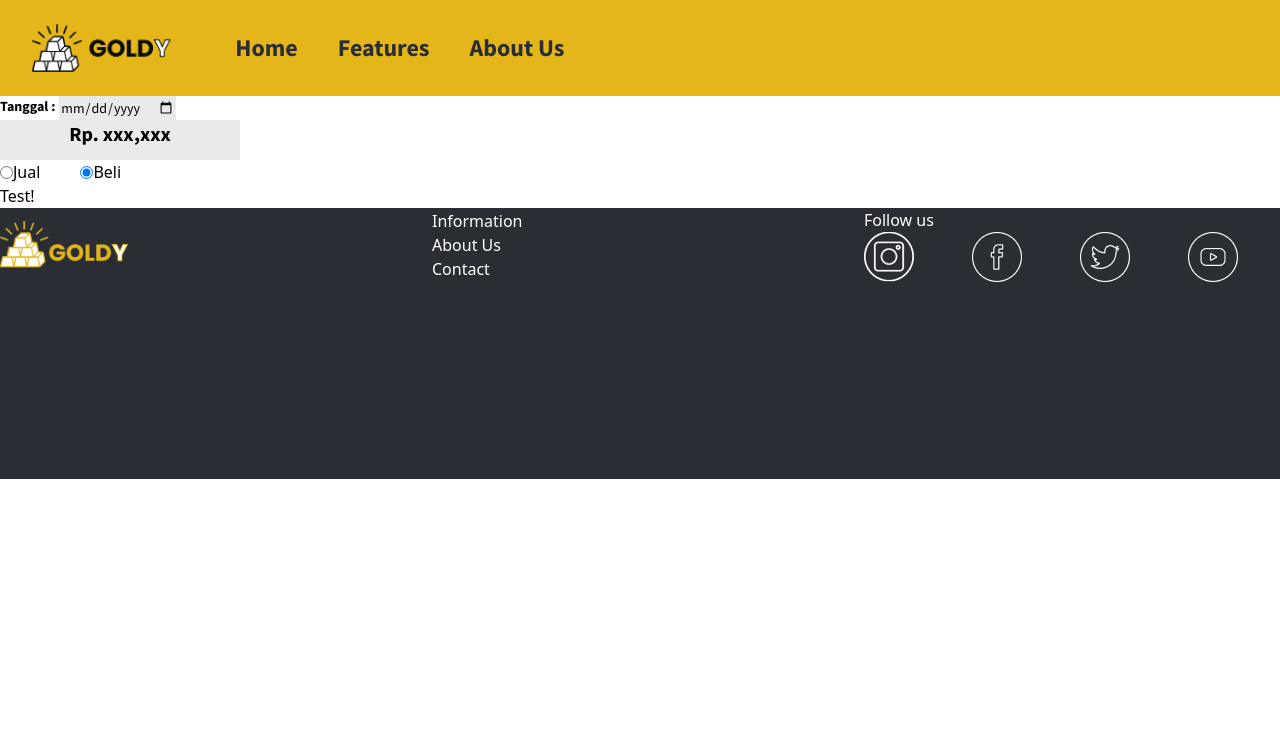
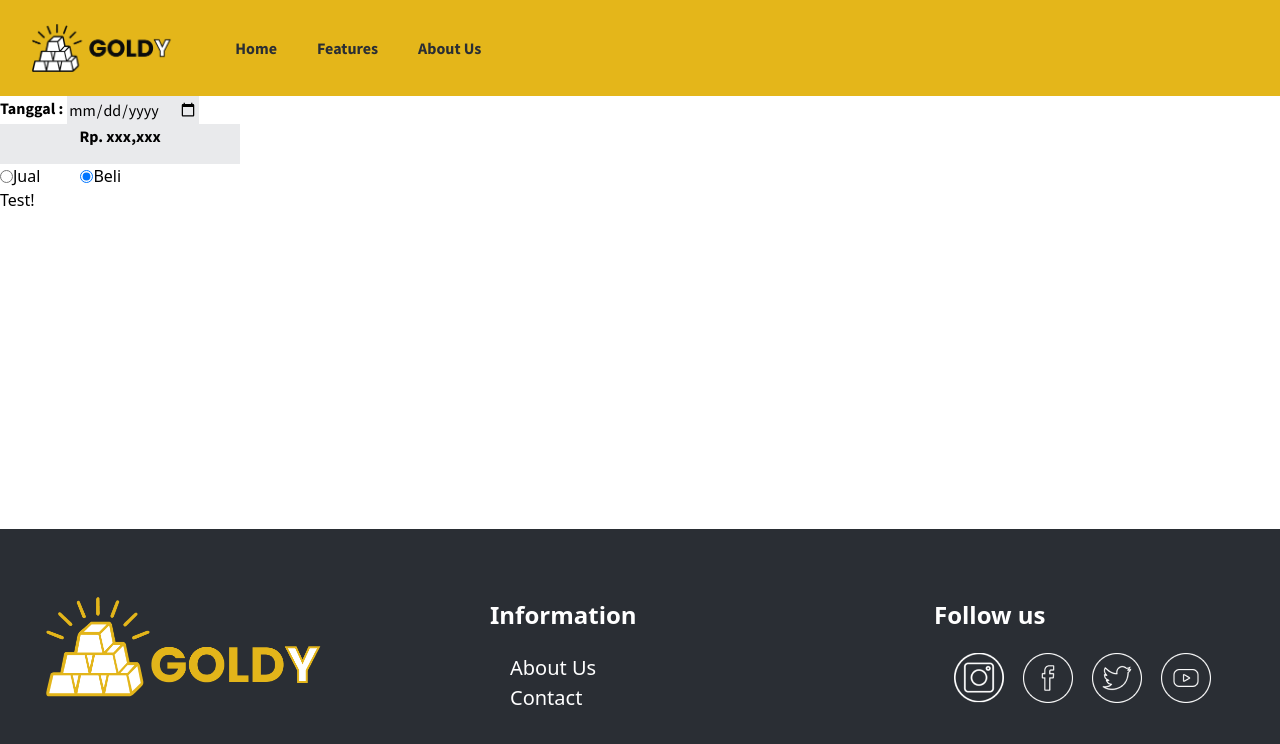
Before and after one commit to Bejo-Group/goldy-FE, a React (Create React App) app in the folder goldy/: page /prediksi in a window 1280 px wide. Shown: the top 744 px of the page. Built offline with nearby package versions, Linux system fonts and the light colour scheme.

Commit message:
fix footer

```diff
--- a/goldy/src/components/Footer.jsx
+++ b/goldy/src/components/Footer.jsx
@@ -7,40 +7,39 @@ import Youtube from "../assets/yt.png";
 
 export default function Footer() {
   return (
-    <footer className="bg-darkgray w-full h-[271px] text-white">
-      <div className="flex justify-center items-center grid grid-cols-3 gap-4">
+    <footer className="fixed bottom-0 flex justify-center items-center bg-darkgray w-full h-[271px] text-white mt-auto">
+      <div className="grid grid-cols-3 gap-36">
         <div>
           <img
-            className="h-12 w-15"
+            className="h-[103px]"
             src={Logo}
             alt="Logo"
           />
         </div>
         <div>
-          <h1>Information</h1>
-          <h3>About Us</h3>
-          <h3>Contact</h3>
+          <h1 className="font-bold text-h-md">Information</h1>
+          <div className="m-5 text-h-sm">
+            <h3>About Us</h3>
+            <h3>Contact</h3>
+          </div>
+
         </div>
         <div>
-          <h1>Follow us</h1>
-          <div className="grid grid-cols-4 gap-4">
+          <h1 className="font-bold text-h-md">Follow us</h1>
+          <div className="grid grid-cols-4 gap-4 m-5">
             <img
-              className="h-15 w-15"
               src={Instagram}
               alt="Instagram"
             />
             <img
-              className="h-15 w-15"
               src={Facebook}
               alt="Facebook"
             />
             <img
-              className="h-15 w-15"
               src={Twitter}
               alt="Twitter"
             />
             <img
-              className="h-15 w-15"
               src={Youtube}
               alt="Youtube"
             />
--- a/goldy/tailwind.config.js
+++ b/goldy/tailwind.config.js
@@ -14,6 +14,16 @@ module.exports = {
         white: "#FFFFFF",
       },
     },
+    fontSize: {
+      "h-xl": ["3rem", "4.5rem"], // 48px
+      "h-lg": ["2rem", "3rem"], // 32px
+      "h-md": ["1.5rem", "2.25rem"], // 24px
+      "h-sm": ["1.25rem", "1.875rem"], // 20px
+      "b-xl": ["1.125rem", "2rem"], // 18px
+      "b-lg": ["1rem", "1.75rem"], // 16px
+      "b-md": ["0.875rem", "1.5rem"], // 14px
+      "b-sm": ["0.75rem", "1.3rem"], // 12px
+  },
     fontFamily: {
       primary: ["Source Sans Pro"],
       secondary: ["Poppins"],
```
